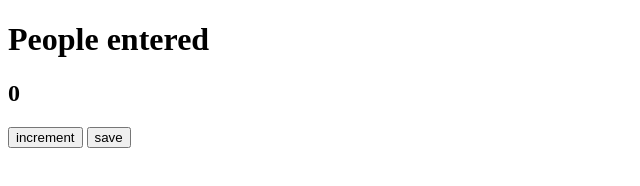
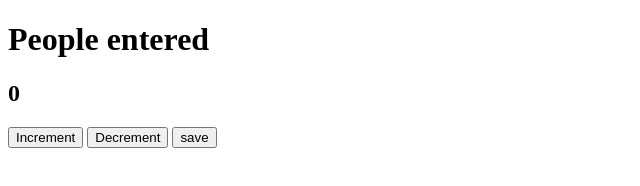
Before and after one commit to Tgloryyy/Passenger-Counter-Applicatiton, a plain HTML site: page index.html in a window 1280 px wide. Shown: the whole page, without its empty margins (0-640 px from the left). Drawn offline with Linux system fonts and the light colour scheme.

Commit message:
decrement button

```diff
--- a/index.html
+++ b/index.html
@@ -12,7 +12,10 @@
         0
     </h2>
     <button id="incbtn" onclick="increment()">
-        increment
+        Increment
+    </button>
+    <button id="decrement" onclick="decrement()">
+        Decrement
     </button>
     <button id="savebtn" onclick="save()    ">
         save
--- a/script.js
+++ b/script.js
@@ -8,6 +8,12 @@ function increment(){
     document.getElementById("count").innerText=c
 }
 
+function decrement(){
+    c=c-1
+    document.getElementById("count").innerText=c
+}
+
+
 function save(){
     let savestr=c + " "
     document.getElementById("save").textContent+=savestr
```
